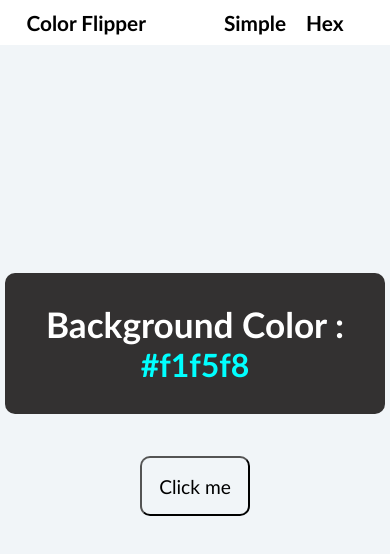
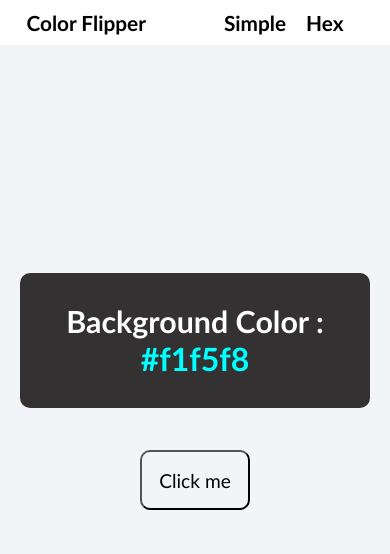
Before and after one commit to Thesamramos/Color-Flipper, a plain HTML site: page index.html in a window 390 px wide. Drawn offline with Linux system fonts and the light colour scheme.

Commit message:
concluido

```diff
--- a/css/style.css
+++ b/css/style.css
@@ -92,6 +92,11 @@ main{
     a:hover{
         color: black;
     }
+
+    .container h2{
+        width: 350px;
+        font-size: 1.9rem;
+    }
 }
 
 @media  screen and (min-width: 768px) and (max-width: 1023px) {
```
Also changed, not shown: hex.html (line endings or trailing spaces), index.html (line endings or trailing spaces), js/hex.js (line endings or trailing spaces), js/script.js (line endings or trailing spaces).
